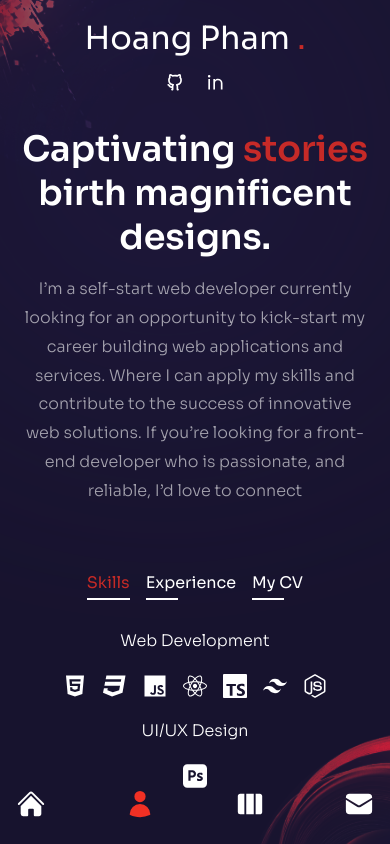
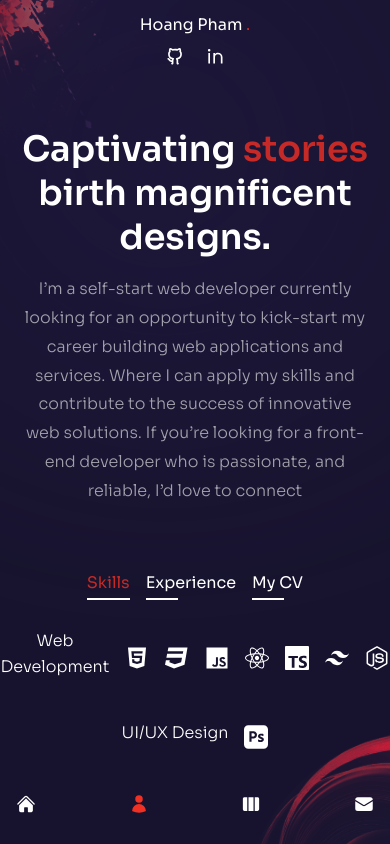
Before and after one commit to Hoangpham2603/Hpresume2, a Next.js app: page /about in a window 390 px wide. Built offline with nearby package versions, Linux system fonts and the light colour scheme.

Commit message:
so much responsive to fix im crying

```diff
--- a/pages/about/index.jsx
+++ b/pages/about/index.jsx
@@ -189,7 +189,7 @@ const About = () => {
               return (
                 <div
                   key={item.key}
-                  className="flex-1 flex flex-col md:flex-row max-w-max gap-x-2 items-center text-center"
+                  className="flex-1 flex flex-col xsm:flex-row md:flex-row max-w-max gap-x-2 items-center text-center"
                 >
                   {/* Title */}
                   <div className=" py-3 font-light mb-2 md:mb-0 text-center ">
@@ -203,13 +203,13 @@ const About = () => {
                       onClick={() => {
                         window.open(item.link, "_blank");
                       }}
-                      className="bg-accent cursor-pointer text-white py-2 px-4 rounded-lg hover:bg-accent-dark transition duration-300"
+                      className="bg-accent cursor-pointer text-white py-2 px-4 rounded-lg hover:bg-accent-dark transition duration-300 "
                     >
                       View CV
                     </a>
                   )}
 
-                  <div className="flex gap-x-4">
+                  <div className="flex gap-x-4 items-center">
                     {/* icon */}
                     {item.icons?.map((icon) => {
                       return (
--- a/pages/contact/index.jsx
+++ b/pages/contact/index.jsx
@@ -91,7 +91,7 @@ const Contact = () => {
               <input
                 name="name"
                 type="text"
-                placeholder="What's your name"
+                placeholder="Name"
                 className="input"
                 value={form.name}
                 onChange={handleChange}
@@ -99,7 +99,7 @@ const Contact = () => {
               <input
                 name="email"
                 type="email"
-                placeholder="What's your email"
+                placeholder="Email"
                 className="input"
                 value={form.email}
                 onChange={handleChange}
--- a/tailwind.config.js
+++ b/tailwind.config.js
@@ -15,7 +15,7 @@ module.exports = {
       },
     },
     screens: {
-      xsm: { max: "380px" },
+      xsm: { max: "391px" },
       sm: "640px",
       md: "768px",
       lg: "960px",
```
